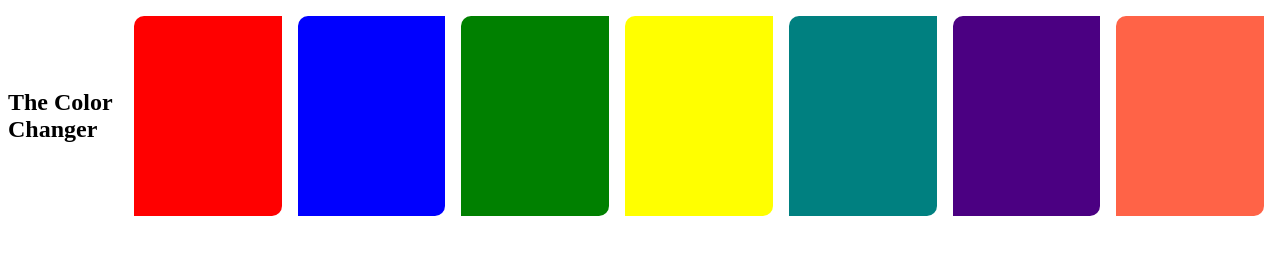
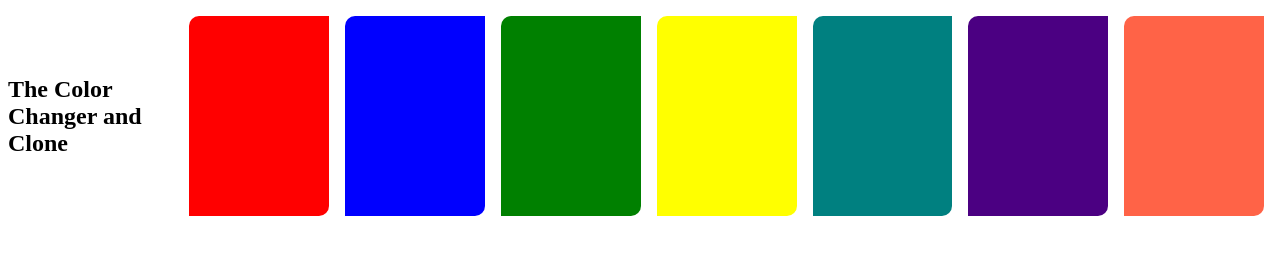
Before and after one commit to olu-folarin/DOM-and-events, a plain HTML site: page heading.html in a window 1280 px wide. Drawn offline with Linux system fonts and the light colour scheme; files whose address does not match are found by name.

Commit message:
edited this file

```diff
--- a/heading.html
+++ b/heading.html
@@ -8,7 +8,7 @@
 </head>
 <body>
   <section id="container">
-    <h1>The Color Changer</h1>
+    <h1>The Color Changer and Clone</h1>
   </section>
   <script src="/dom events/js/heading.js"></script>
 </body>
```
